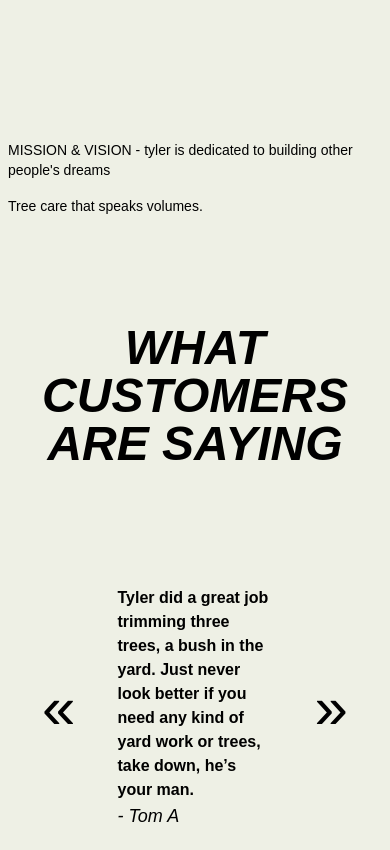
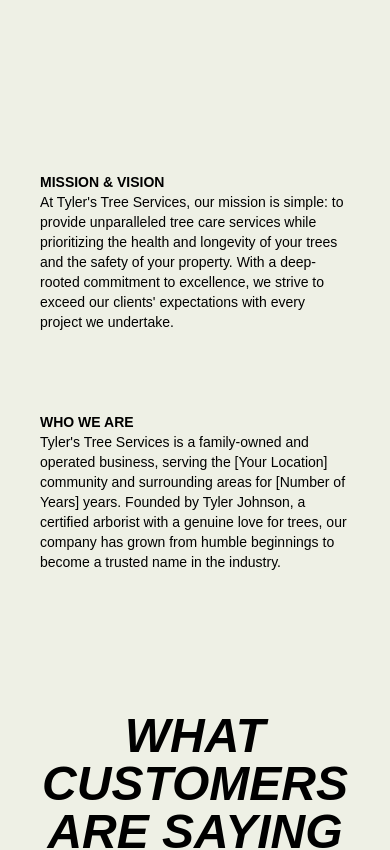
Before and after one commit to gmcclarin/tyler, a React (Create React App) app: page / in a window 390 px wide. Shown: the part 2420-3270 px from the top of the page. Built offline with nearby package versions, Linux system fonts and the light colour scheme; no server answers.

Commit message:
mobile and responsive adjustment on the google review in the footer

```diff
--- a/src/components/Footer.js
+++ b/src/components/Footer.js
@@ -35,7 +35,7 @@ const Footer = () => {
                     <FontAwesomeIcon icon={faStar} />
                     <FontAwesomeIcon icon={faStar} />
                 </div>
-                <div className="font-bold hover:text-accent hover:border-accent rounded-full border-2 border-darker px-1">
+                <div className="w-1/2 sm:w-full font-bold text-xs hover:text-accent hover:border-accent rounded-full border-2 border-darker p-1 px-3">
                     <a href="https://www.google.com/search?q=tylers+tree+solutions&rlz=1C5CHFA_enUS899US899&oq=tylers&gs_lcrp=EgZjaHJvbWUqBggBEEUYOzIMCAAQRRg5GLEDGIAEMgYIARBFGDsyCQgCEAAYChiABDIJCAMQABgKGIAEMgcIBBAAGIAEMgYIBRBFGD0yBggGEEUYPDIGCAcQRRg80gEIMzc0NmowajeoAgCwAgA&sourceid=chrome&ie=UTF-8#lrd=0x89d153a2289fe4e9:0xb8b8532813616cc2,3,,,,"
                         target="_blank"
                         rel="noopener">
--- a/src/pages/Home.js
+++ b/src/pages/Home.js
@@ -55,14 +55,14 @@ const Home = ( ) => {
 
                 {/* MISSION & VISION section */}
             <div className="w-full sm:flex items-center bg-baseColor">
-                <div className="hidden sm:flex sm:w-1/2">
+                <div className="hidden md:flex sm:w-1/2">
                     <img className="object-cover m-5" alt="placeholder" src={pic1}/>
                 </div>
                 <div className="w-full sm:w-1/2 my-5 sm:m-10 flex justify-center items-center">
                     <Reveal>
-                    <div className="sm:flex justify-between text-sm sm:text-lg">
-                        <div className="p-2">MISSION & VISION - tyler is dedicated to building other people's dreams </div>
-                        <div className="p-2">Tree care that speaks volumes.</div>
+                    <div className="text-sm sm:text-lg">
+                        <div className="p-10 sm:p-5"><p className="font-bold">MISSION & VISION</p>At Tyler's Tree Services, our mission is simple: to provide unparalleled tree care services while prioritizing the health and longevity of your trees and the safety of your property. With a deep-rooted commitment to excellence, we strive to exceed our clients' expectations with every project we undertake.</div>
+                        <div className="p-10 sm:p-5"><p className="font-bold">WHO WE ARE</p>Tyler's Tree Services is a family-owned and operated business, serving the [Your Location] community and surrounding areas for [Number of Years] years. Founded by Tyler Johnson, a certified arborist with a genuine love for trees, our company has grown from humble beginnings to become a trusted name in the industry.</div>
                     </div>
                     </Reveal>
                 </div>
```
